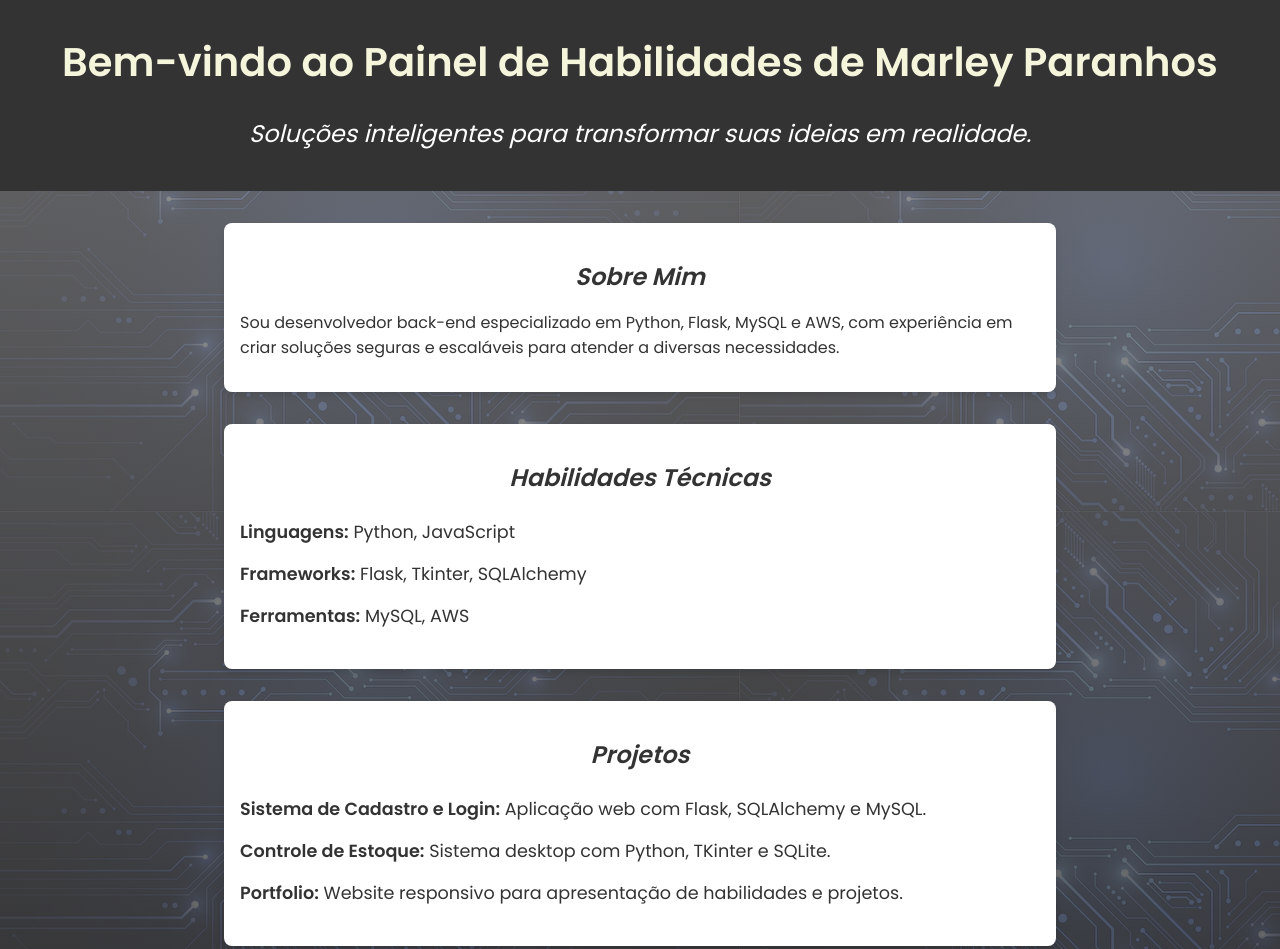
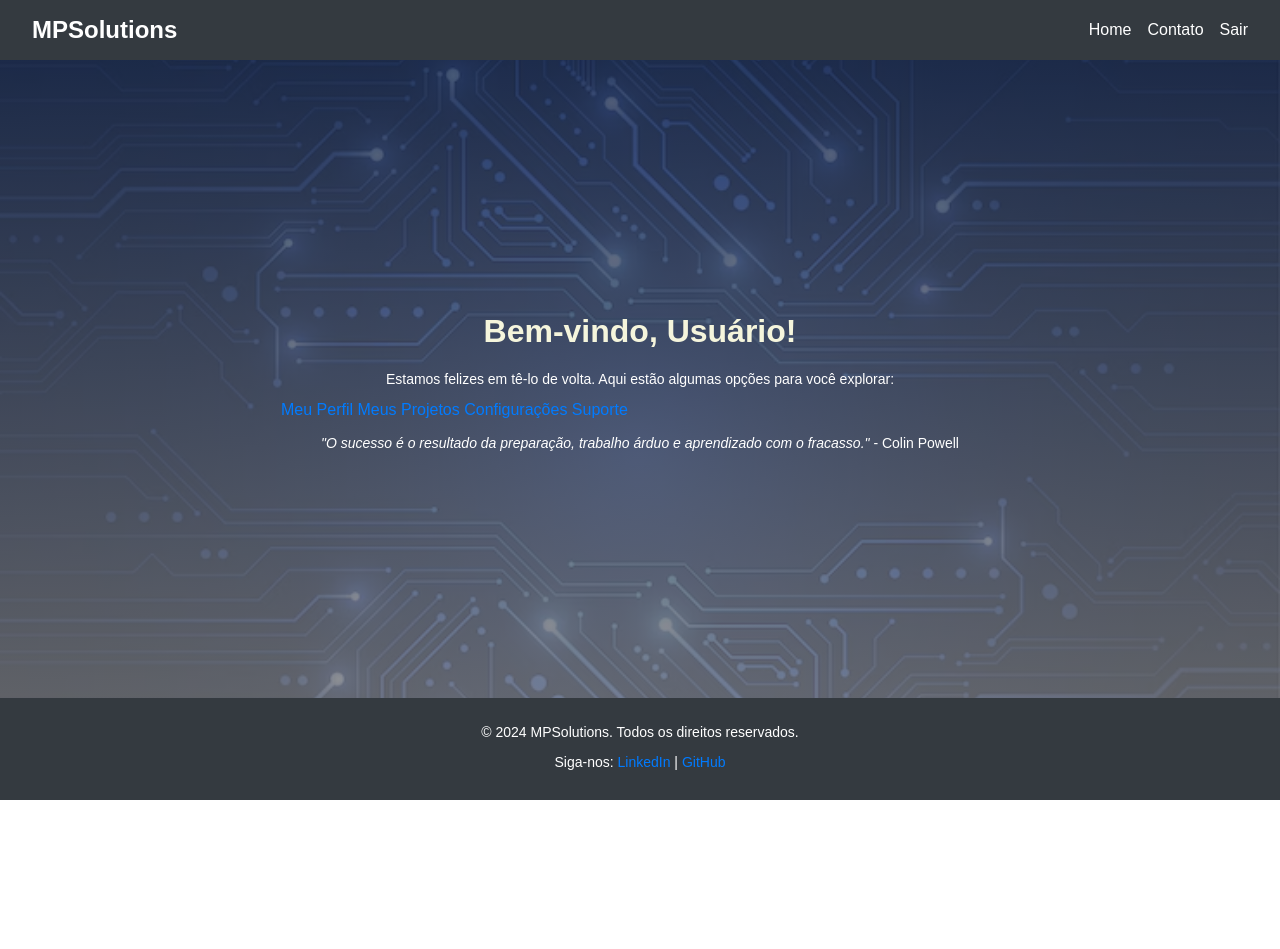
Before and after one commit to marley-paranhos/sistema_cadastro_login, a website: page views/portfolio.html in a window 1280 px wide. Shown: the top 949 px of the page. After the commit the page ends 800 px from the top, so only its background shows below. Drawn offline with Linux system fonts and the light colour scheme.

Commit message:
Ajustes no projeto

```diff
--- a/public/css/style.css
+++ b/public/css/style.css
@@ -1,15 +1,22 @@
-/* Definindo a fonte padrão */
+/* Corpo da página */
 body {
   font-family: 'Poppins', sans-serif;
-  background: linear-gradient(rgba(126, 126, 126, 0.8), rgba(21, 21, 21, 0.8)),
+  background: linear-gradient(rgba(24, 42, 80, 0.8), rgba(129, 129, 129, 0.8)),
   url('../images/fundo.avif');
   background-size: cover;
   margin: 0;
   padding: 0;
   display: flex;
+  flex-direction: column;
+  min-height: 100vh;
+}
+
+/* Container para centralizar o conteúdo principal */
+main {
+  display: flex;
   justify-content: center;
   align-items: center;
-  height: 100vh;
+  flex: 1; /* Permite que o main ocupe o restante do espaço disponível */
 }
 
 /* Container para centralizar o formulário */
@@ -18,9 +25,59 @@ body {
   max-width: 400px;
   padding: 20px;
   border-radius: 8px;
-  box-shadow: 0 4px 8px rgba(0, 0, 0, 0.1);
-  text-align: center; /* Centraliza textos horizontalmente */
+  box-shadow: 0 4px 8px rgba(197, 197, 197, 0.1);
+  text-align: center;
   background-color: rgba(255, 255, 255, 0.1);
+}
+
+/* Footer */
+footer {
+  background-color: #343a40;
+  color: #fff;
+  padding: 1rem 2rem;
+  display: flex;
+  justify-content: center;
+  align-items: center; /* Centraliza verticalmente os itens */
+}
+
+/* Header */
+header {
+  background-color: #343a40;
+  color: #fff;
+  padding: 1rem 2rem;
+  display: flex;
+  justify-content: space-between;
+  align-items: center; /* Centraliza verticalmente os itens */
+}
+
+/* Logo */
+.logo {
+  font-size: 1.5rem;
+  font-weight: bold;
+  color: #fff;
+  text-decoration: none;
+}
+
+/* Links de navegação */
+.nav-links {
+  display: flex;
+  gap: 1rem; /* Espaçamento entre os links */
+}
+
+.nav-links a {
+  text-decoration: none;
+  color: #fff;
+  font-size: 1rem;
+  transition: color 0.3s;
+}
+
+.nav-links a:hover {
+  color: #007bff;
+}
+
+.header-container {
+  display:flex;
+  justify-content: space-between;
 }
 
 /* Títulos */
@@ -30,8 +87,7 @@ h1 {
 }
 
 h2 {
-  text-align: center; /* Garante que o texto esteja centralizado */
-  /* color: #d1d1d1; */
+  text-align: center;
   color:beige;
   margin-bottom: 20px; /* Dá um espaço entre o título e o formulário */
 }
@@ -112,13 +168,12 @@ button:hover {
 }
 
 label {
-  display: block; /* Faz com que a label ocupe toda a largura disponível */
-  text-align: left; /* Alinha o texto à esquerda */
-  margin-bottom: 5px; /* Dá um pequeno espaçamento abaixo da label */
-  font-size: 14px; /* Ajusta o tamanho da fonte (opcional) */
-  color: #ffffff; /* Define uma cor para a label (opcional) */
+  display: block;
+  text-align: left;
+  margin-bottom: 5px;
+  font-size: 14px;
+  color: #ffffff;
 }
-
 
 /* Estilização da página index.html */
 .welcome-container {
@@ -153,10 +208,11 @@ label {
 
 .buttons .btn:hover {
   background-color: #0056b3;
-  transform: scale(1.1); /* Aumenta levemente o tamanho */
-  transition: 0.9s; /* Suaviza o efeito */
+  transform: scale(1.1);
+  transition: 0.9s;
 }
 
+/* Media Queries */
 @media (max-width: 768px) {
   .container {
       padding: 10px;
@@ -173,7 +229,7 @@ label {
   }
 
   h1, h2, p {
-      font-size: 1.2rem; /* Ajuste as fontes */
+      font-size: 1.2rem;
   }
 }
 
--- a/views/portfolio.html
+++ b/views/portfolio.html
@@ -1,138 +1,52 @@
 <!DOCTYPE html>
-<html lang="en">
+<html lang="pt-BR">
 <head>
   <meta charset="UTF-8">
   <meta name="viewport" content="width=device-width, initial-scale=1.0">
-    <title>Desenvolvedor Marley Paranhos</title>
-    <link rel="stylesheet" href="styles.css">
-    <link href="https://fonts.googleapis.com/css2?family=Poppins:wght@300;400;600&display=swap" rel="stylesheet">
+  <title>Área do Usuário</title>
+  <link rel="stylesheet" href="/css/style.css">
 </head>
-<style>
-    body {
-      font-family: 'Poppins', sans-serif;
-      margin: 0;
-      padding: 0;
-      background: linear-gradient(rgba(126, 126, 126, 0.8), rgba(21, 21, 21, 0.8)),
-        url('../images/fundo.avif');
-      color: #333;
-    }
-
-    @media (max-width: 768px) {
-      body {
-        margin: 10px;
-      }
-    }
-
-    header {
-      background-color: #333;
-      color: #fff;
-      padding: 1rem;
-      text-align: center;
-      font-size: 1.5rem;
-    }
-
-    h1 {
-      margin: 1rem 0;
-      text-align: center;
-      font-size: 2.5rem;
-      color:beige;
-    }
-
-    section {
-      margin: 2rem auto;
-      padding: 1rem;
-      max-width: 800px;
-      background: #fff;
-      box-shadow: 0 4px 6px rgba(0, 0, 0, 0.1);
-      border-radius: 8px;
-    }
-
-    section h2 {
-      text-align: center;
-      margin-bottom: 1rem;
-      font-style: italic;
-    }
-
-    ul {
-      list-style-type: none;
-      padding: 0;
-    }
-
-    ul li {
-      padding: 0.5rem 0;
-      font-size: 1.1rem;
-    }
-
-    footer {
-      background-color: #333;
-      color: #fff;
-      text-align: center;
-      padding: 1rem 0;
-      margin-top: 2rem;
-    }
-
-    a {
-      color: #4facfe;
-      text-decoration: none;
-    }
-
-    a:hover {
-      text-decoration: underline;
-    }
-  </style>
-
 <body>
-    <header class="header">
-        <h1>Bem-vindo ao Painel de Habilidades de Marley Paranhos</h1>
-        <p><i>Soluções inteligentes para transformar suas ideias em realidade.</i></p>
+  <!-- Header -->
+  <header>
+    <a href="#" class="logo">MPSolutions</a>
+    <nav class="nav-links">
+      <a href="/">Home</a>
+      <a href="https://wa.me/+5531980139754" target="_blank">Contato</a>
+      <a href="/logout">Sair</a>
+    </nav>
   </header>
 
-    <main class="main-container">
-        <section class="about">
-            <h2>Sobre Mim</h2>
-            <p>Sou desenvolvedor back-end especializado em Python, Flask, MySQL e AWS, com experiência em criar soluções seguras e escaláveis para atender a diversas necessidades.</p>
-        </section>
+  <!-- Main Content -->
+  <main>
+    <div class="dashboard-container">
+      <h1>Bem-vindo, Usuário!</h1>
+      <p>Estamos felizes em tê-lo de volta. Aqui estão algumas opções para você explorar:</p>
 
-        <section class="skills">
-            <h2>Habilidades Técnicas</h2>
-            <ul>
-                <li><strong>Linguagens:</strong> Python, JavaScript</li>
-                <li><strong>Frameworks:</strong> Flask, Tkinter, SQLAlchemy</li>
-                <li><strong>Ferramentas:</strong> MySQL, AWS</li>
-            </ul>
-        </section>
+      <!-- Opções principais -->
+      <div class="dashboard-links">
+        <a href="/profile" class="btn">Meu Perfil</a>
+        <a href="/projects" class="btn">Meus Projetos</a>
+        <a href="/settings" class="btn">Configurações</a>
+        <a href="/support" class="btn">Suporte</a>
+      </div>
 
-        <section class="projects">
-            <h2>Projetos</h2>
-            <ul>
-                <li><strong>Sistema de Cadastro e Login:</strong> Aplicação web com Flask, SQLAlchemy e MySQL.</li>
-                <li><strong>Controle de Estoque:</strong> Sistema desktop com Python, TKinter e SQLite.</li>
-                <li><strong>Portfolio:</strong> Website responsivo para apresentação de habilidades e projetos.</li>
-            </ul>
-        </section>
-
-        <section class="certifications">
-            <h2>Certificações</h2>
-            <ul>
-                <li>AWS Re/Start Cloud - Escola da Nuvem</li>
-                <li>Python Avançado - IGTI, Udemy, DIO</li>
-                <li>Introdução à Ciência da Computação - CC50</li>
-            </ul>
-        </section>
-
-        <section class="contact">
-            <h2>Contato</h2>
-            <p>Entre em contato comigo:</p>
-            <ul>
-                <li><a href="mailto:mpsvideos.marley@gmail.com">Email</a></li>
-                <li><a href="https://github.com/seuperfil" target="_blank">GitHub</a></li>
-                <li><a href="http://www.linkedin.com/in/marley-paranhos" target="_blank">LinkedIn</a></li>
-            </ul>
-        </section>
+      <!-- Mensagem motivacional -->
+      <blockquote>
+        <p><i>"O sucesso é o resultado da preparação, trabalho árduo e aprendizado com o fracasso."</i> - Colin Powell</p>
+      </blockquote>
+    </div>
   </main>
 
-    <footer class="footer">
-        <p>&copy; 2024 Marley Paranhos. Todos os direitos reservados.</p>
+  <!-- Footer -->
+  <footer>
+    <div class="footer-container">
+      <p>&copy; 2024 MPSolutions. Todos os direitos reservados.</p>
+      <p>Siga-nos:
+        <a href="https://www.linkedin.com/in/marley-paranhos" target="_blank">LinkedIn</a> |
+        <a href="https://github.com/seu-usuario" target="_blank">GitHub</a>
+      </p>
+    </div>
   </footer>
 </body>
 </html>
```
Also changed, not shown: server.js (+11 -1 lines), views/index.html (+27 -3 lines), views/login.html (+24 -0 lines), views/register.html (+24 -0 lines), 1 other file. Lines whose indentation alone changed are shown as unchanged.
